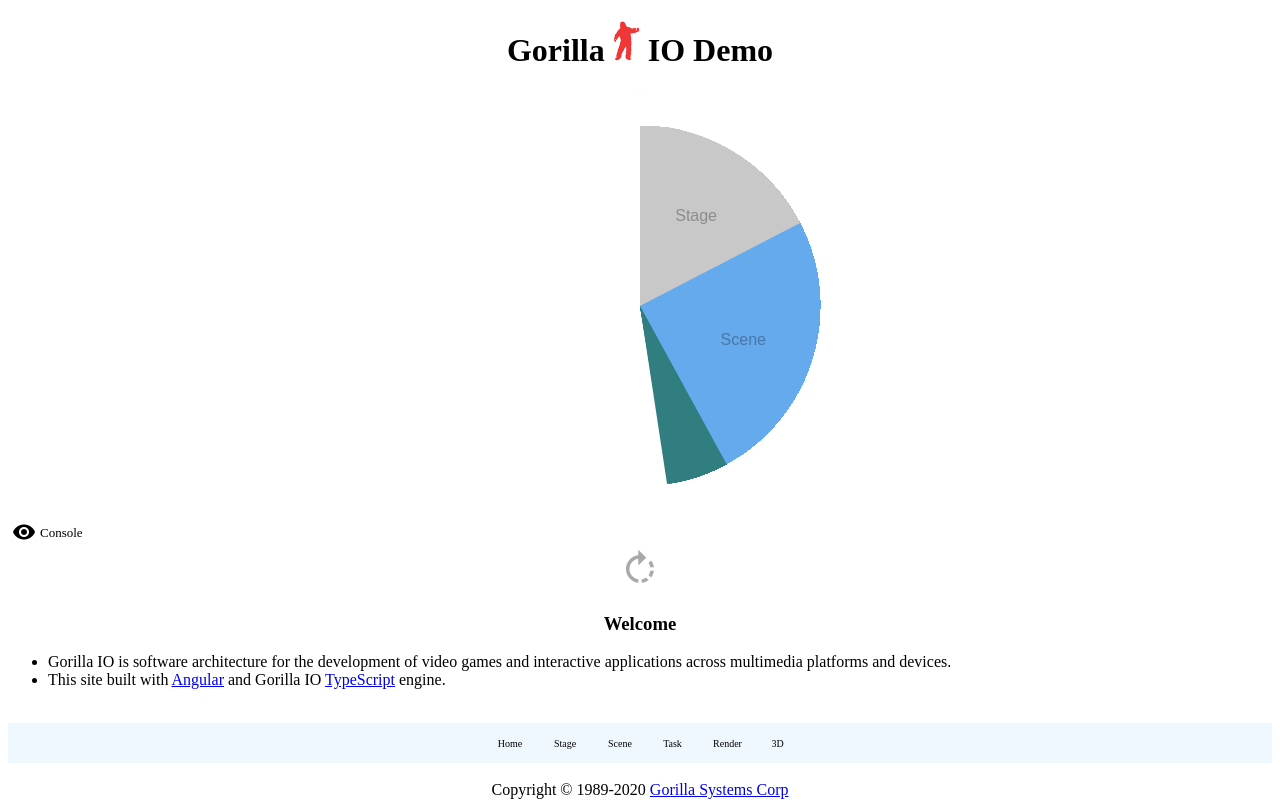
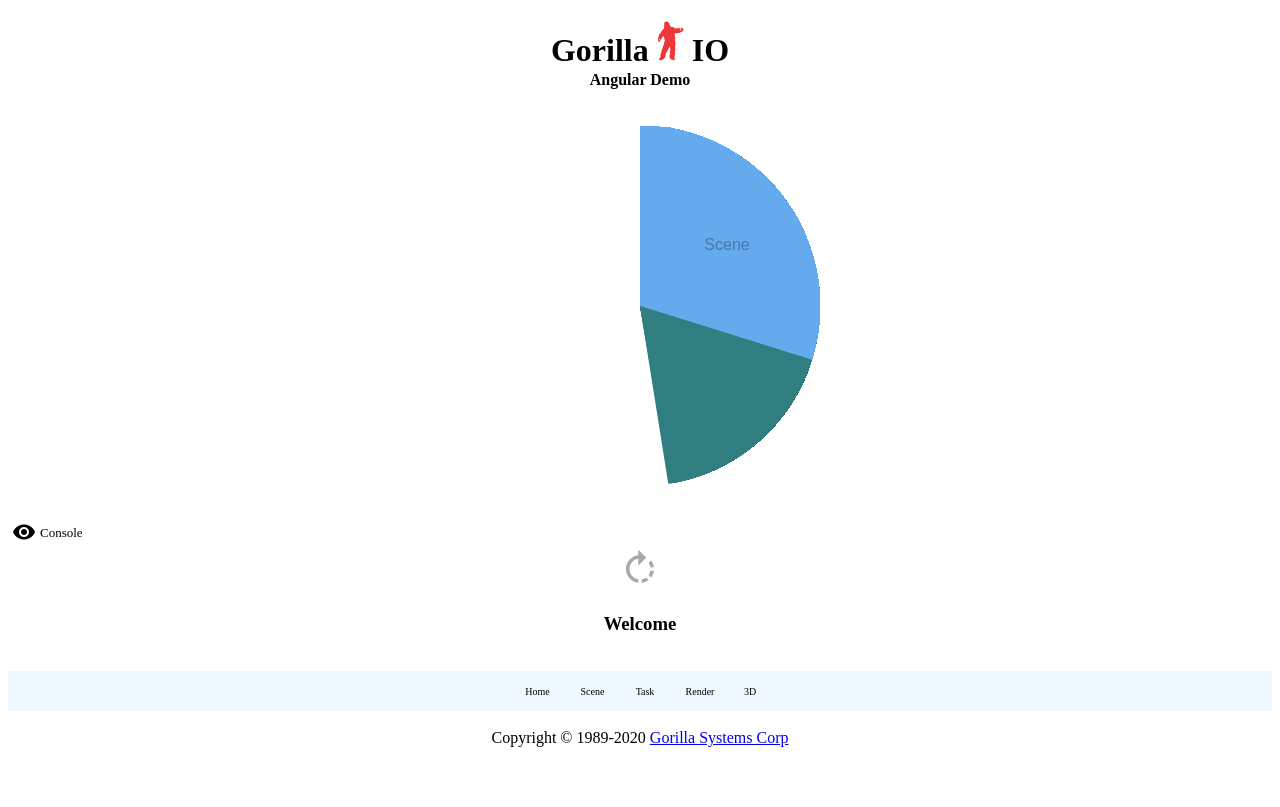
Before and after one commit to warrengb/AngularDemoGIO, an Angular app in the folder AngularDemoGIO/: page / in a window 1280 px wide. Built offline with nearby package versions, Linux system fonts and the light colour scheme.

Commit message:
remove stage section

```diff
--- a/AngularDemoGIO/src/app/app-module.ts
+++ b/AngularDemoGIO/src/app/app-module.ts
@@ -14,7 +14,6 @@
 import { MatIconModule } from '@angular/material/icon';
 import { HeaderComponent } from './header/header.component';
 import { HomeComponent } from './home/home.component';
-import { StageComponent } from './stage/stage.component';
 import { SceneComponent } from './scene/scene.component';
 import { TaskComponent } from './task/task.component';
 import { RenderComponent } from './render/render.component';
@@ -39,7 +38,6 @@
     MatIconModule,
     HeaderComponent,
     HomeComponent,
-    StageComponent,
     SceneComponent,
     TaskComponent,
     RenderComponent,
@@ -47,7 +45,6 @@
     ConsoleComponent,
     RouterModule.forRoot([
       { path: 'home', component: HomeComponent, data: { animation: 'Home' } },
-      { path: 'stage', component: StageComponent, data: { animation: 'Stage' } },
       { path: 'scene', component: SceneComponent, data: { animation: 'Scene' } },
       { path: 'task', component: TaskComponent, data: { animation: 'Task' } },
       { path: 'render', component: RenderComponent, data: { animation: 'Render' } },
--- a/AngularDemoGIO/src/app/app.html
+++ b/AngularDemoGIO/src/app/app.html
@@ -7,7 +7,6 @@
   <div align="center">
     <div style="background-color:aliceblue;">
       <button style="font-size:10px; width:55px;min-width:55px;" mat-button (click)="select('Home')">Home</button>
-      <button style="font-size:10px; width:55px;min-width:55px;" mat-button (click)="select('Stage')">Stage</button>
       <button style="font-size:10px; width:55px;min-width:55px;" mat-button (click)="select('Scene')">Scene</button>
       <button style="font-size:10px; width:50px;min-width:50px;" mat-button (click)="select('Task')">Task</button>
       <button style="font-size:10px; width:60px;min-width:60px;" mat-button (click)="select('Render')">Render</button>
--- a/AngularDemoGIO/src/app/header/header.component.html
+++ b/AngularDemoGIO/src/app/header/header.component.html
@@ -29,8 +29,11 @@
            (mouseleave)="gorillaHover='regular'"
            (click)="reset()" />
     </a>
-    IO Demo
+    IO
   </h1>
+  <h4 style="margin-top:-20px;margin-bottom:2px;">
+    Angular Demo
+  </h4>
   <div style="font-size:4px; color:whitesmoke">TICK:{{timer}}</div>
   <canvas id="pie" width="420" height="420"></canvas>
 </div>
@@ -41,14 +44,4 @@
   <a class="material-icons spinner" style="font-size:42px;" (click)="fastSplash()">rotate_right</a>
   <br />
   <h3>Welcome</h3>
-  <div align="left">
-    <ul>
-      <li>
-        Gorilla IO is software architecture for the development of video games and interactive applications across multimedia platforms and devices.
-      </li>
-      <li>
-        This site built with <a href="https://angular.io/">Angular</a> and Gorilla IO <a href="https://en.wikipedia.org/wiki/TypeScript">TypeScript</a> engine.
-      </li>
-    </ul>
-  </div>
 </div>
--- a/AngularDemoGIO/src/app/header/header.component.ts
+++ b/AngularDemoGIO/src/app/header/header.component.ts
@@ -59,7 +59,6 @@
     switch (event.name) {
       case "None": this.router.navigate(['/']); this.splash = true; break;
       case "Home": this.router.navigate(['/home']); break;
-      case "Stage": this.router.navigate(['/stage']); break;
       case "Scene": this.router.navigate(['/scene']); break;
       case "Task": this.router.navigate(['/task']); break;
       case "Render": this.router.navigate(['/render']); break;
@@ -77,7 +76,6 @@
 
   start() {
     let config: [string, number, Color][] = [
-      ["Stage", 24, new Color(200, 200, 200)],
       ["Scene", 34, new Color(102, 170, 238)],
       ["Task", 34, new Color(48, 126, 127)],
       ["Render", 26, new Color(160, 197, 68)],
--- a/AngularDemoGIO/src/app/stage/stage.component.html
+++ /dev/null
@@ -1,26 +0,0 @@
-<div align="center" style="font-family:'Times New Roman', Times, serif">
-  <h3>
-    Stage Platform and Service Controller
-  </h3>
-  <p>
-    The Stage is a special service that layers the platform as the services controller.
-    A platform can be any device or software that presents interactive multimedia and gaming applications.
-    Target applications include, Interactive Toys, AI, AR/VR, IoT, 2D/3D, Robotics and UI devices.
-    Devices can be consoles, suchas Nintendo Wii/DS/Switch, Sony Playstation to PC/Mac/Linux to Android, iOS phines and tablets to Arduino.
-    In addition, software platforms such the browser (Edge, Chrome, Safari, FireFox) and gaming development tools (Unit, Unreal) can have stage treatments.
-    Typically the Stage will service the platform specifics such as timing and operation system events then run services in sequence to manage a frame cycle.
-  </p>
-  <img src='assets/images/stage.svg' width="220" height="220" style="margin-top:0px; margin-bottom:0px;" /><br />
-  <img src='assets/images/stage_flow.svg' width="320" height="200" style="margin-top:-30px; margin-bottom:-30px;" />
-  <h3>
-    Services and the Service Agent
-  </h3>
-  <p>
-    A service is a black box that the stage will prompt to process once a frame cycle.
-    Content communicates indirectly to a sevice by service defined content objects, called Agents, aggregated by content Actors.
-    The diagram below depicts a single Agent that is agregated by an Actor and subscribes to a service.
-    The service will prosses the Agent data once every cycle ready to consume by the Actor to update content.
-  </p>
-  <img src='assets/images/service.svg' width="220" height="220" style="margin-top:0px; margin-bottom:0px;" />
-  <img src='assets/images/service_flow.svg' width="420" height="200" style="margin-top:-30px; margin-bottom:-30px;" />
-</div>
--- a/AngularDemoGIO/src/app/stage/stage.component.ts
+++ /dev/null
@@ -1,21 +0,0 @@
-import { Component } from '@angular/core';
-import { Title } from '@angular/platform-browser';
-
-@Component({
-  selector: 'stage',
-  templateUrl: './stage.component.html'
-})
-
-export class StageComponent {
-
-  ngAfterViewInit() {
-    console.log('Stage view activated.');
-  }
-
-  ngOnInit() {
-    this.title.setTitle("Gorilla IO - Stage");
-  }
-
-  constructor(private title: Title) {
-  }
-}
```
